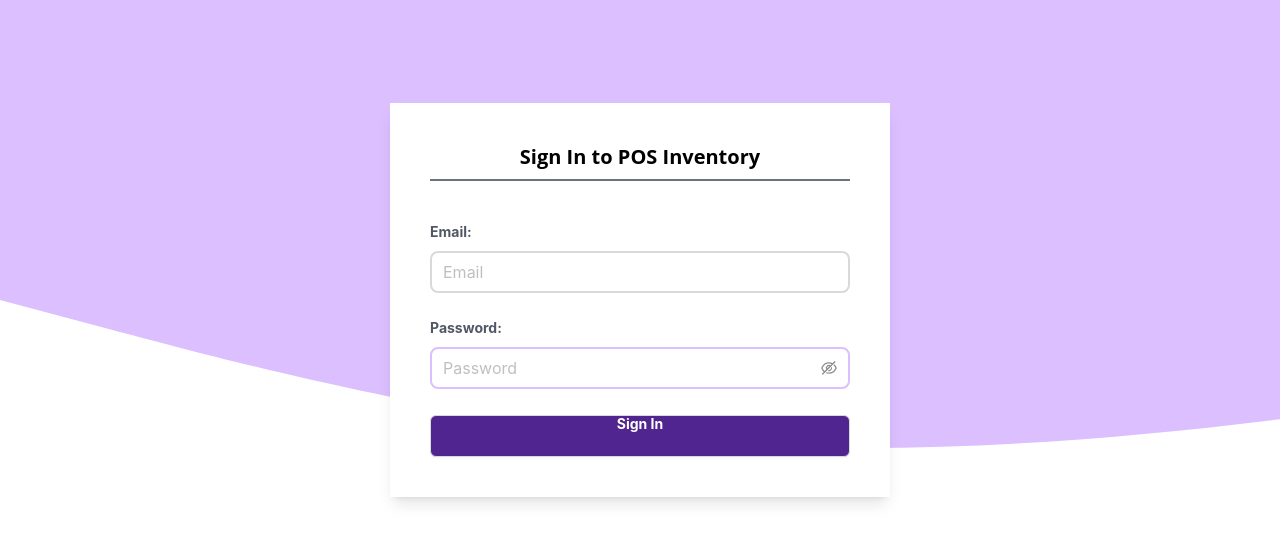
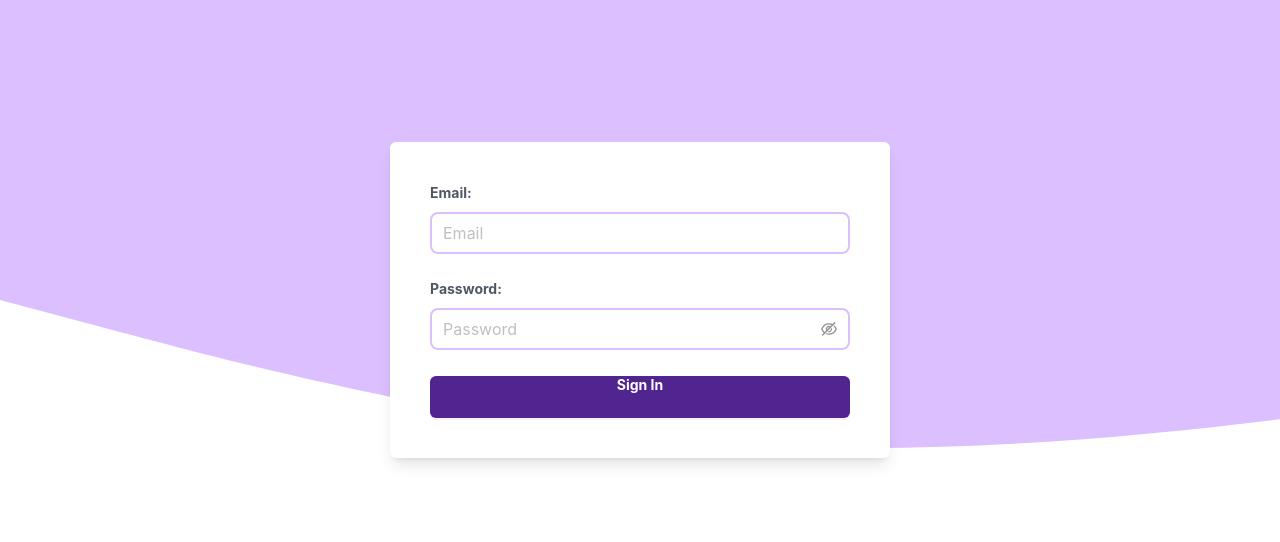
Before and after one commit to salehshakib/pos-test, a React (Vite) app: page /login in a window 1280 px wide. Shown: the top 542 px of the page. Built offline with nearby package versions, Linux system fonts and the light colour scheme.

Commit message:
antd configProvider added

```diff
--- a/src/components/Shared/Form/CustomInput.jsx
+++ b/src/components/Shared/Form/CustomInput.jsx
@@ -19,7 +19,7 @@ const CustomInput = ({ type, name, label, placeholder }) => {
                 {...field}
                 size="large"
                 placeholder={placeholder}
-                className="mt-2 hover:border-secondary border-2 focus:border-secondary border-primary"
+                className="mt-2 border-2"
                 allowClear
               />
             )) ||
@@ -28,7 +28,7 @@ const CustomInput = ({ type, name, label, placeholder }) => {
                   {...field}
                   size="large"
                   placeholder={placeholder}
-                  className="mt-2 hover:border-secondary border-2 focus:border-secondary border-primary"
+                  className="mt-2 border-2"
                   allowClear
                 />
               )) || (
--- a/src/layout/SideBar.jsx
+++ b/src/layout/SideBar.jsx
@@ -27,7 +27,6 @@ const SideBar = ({ collapsed, setCollapsed }) => {
       <Sider
         className="border-r border-gray-200 drop-shadow-primary"
         theme="light"
-        // width={220}
         trigger={null}
         collapsible
         collapsed={collapsed}
@@ -37,12 +36,6 @@ const SideBar = ({ collapsed, setCollapsed }) => {
         }}
         breakpoint="md"
         collapsedWidth="70"
-        onBreakpoint={(broken) => {
-          console.log(broken);
-        }}
-        // onCollapse={(collapsed, type) => {
-        //   console.log(collapsed, type);
-        // }}
       >
         <Menu
           theme="light"
--- a/src/main.jsx
+++ b/src/main.jsx
@@ -17,22 +17,31 @@ const theme = {
       activeBorderColor: "#51258F",
     },
     Button: {
+      // colorPrimary: "#DCBFFF",
+      // colorText: "#FFFFFF",
+      // colorBg: "#DCBFFF",
+      // groupBorderColor: "#51258F",
+      // primaryColor: "#51258F",
+    },
+  },
+  token: {
     colorPrimary: "#DCBFFF",
-    },
+    colorPrimaryHover: "#51258F",
+    colorBorder: "#DCBFFF",
   },
 };
 
 ReactDOM.createRoot(document.getElementById("root")).render(
   <React.StrictMode>
+    <ConfigProvider theme={theme}>
       <Provider store={store}>
         <PersistGate persistor={persistor}>
           <RouterProvider router={router}>
-          <ConfigProvider theme={theme}>
             <App />
-          </ConfigProvider>
           </RouterProvider>
         </PersistGate>
         <Toaster position="top-center" richColors />
       </Provider>
+    </ConfigProvider>
   </React.StrictMode>
 );
--- a/src/pages/Dashboard/Admin/AdminDashboard.jsx
+++ b/src/pages/Dashboard/Admin/AdminDashboard.jsx
@@ -1,10 +1,7 @@
-import { Button } from "antd";
-
 const AdminDashboard = () => {
   return (
     <div className="h-full">
       <div>This is page header</div>
-      <Button type="primary">Hello</Button>
       <div className="bg-white rounded-md min-h-full p-6">
         This is home dash
       </div>
--- a/src/pages/Login/Login.jsx
+++ b/src/pages/Login/Login.jsx
@@ -39,10 +39,10 @@ const Login = () => {
   return (
     <div className="h-screen">
       <div className="flex justify-center items-center h-[600px] bg-wave bg-no-repeat  bg-cover">
-        <div className="lg:w-[500px] md:w-[400px] p-10 bg-white shadow-lg space-y-10">
-          <div className="text-center font-bold text-xl border-b-2 pb-2 border-gray-500">
+        <div className="lg:w-[500px] md:w-[400px] p-10 bg-white rounded-md shadow-lg space-y-10">
+          {/* <div className="text-center font-bold text-xl border-b-2 pb-2 border-gray-500">
             Sign In to POS Inventory
-          </div>
+          </div> */}
           <CustomForm
             onSubmit={onSubmit}
             resolver={zodResolver(loginValidationSchema)}
@@ -65,8 +65,8 @@ const Login = () => {
             <Button
               htmlType="submit"
               loading={isLoading}
-              className="font-bold w-full bg-secondary pt-2 pb-8 text-white cursor-pointer"
-              type="default"
+              className="font-bold w-full pt-2 pb-8 bg-secondary"
+              type="primary"
             >
               Sign In
             </Button>
```
Lines whose indentation alone changed are shown as unchanged.
